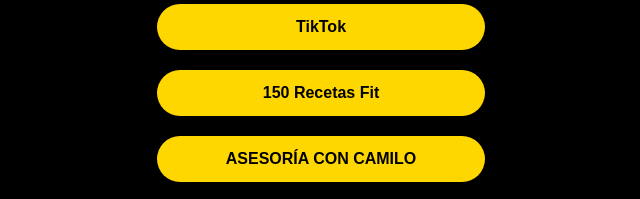
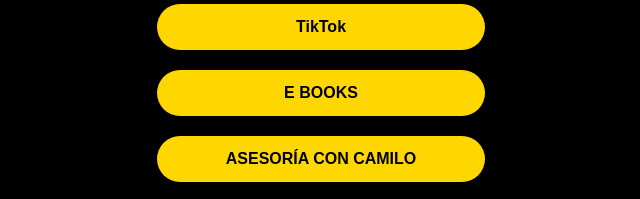
Before and after one commit to publislm/linktree, a plain HTML site: page index.html in a window 1280 px wide. Shown: the part 559-758 px from the top of the page, 319-959 px from the left. Drawn offline with Linux system fonts and the light colour scheme.

Commit message:
Modify links and enhance index.html content
Updated links and added new E BOOKS link.

```diff
--- a/index.html
+++ b/index.html
@@ -48,7 +48,7 @@
   <a href="https://www.facebook.com/bestfitnessnutrition7" class="link" target="_blank" rel="noopener">Facebook</a>
   <a href="https://www.instagram.com/best.fitness.nutrition" class="link" target="_blank" rel="noopener">Instagram</a>
   <a href="https://www.tiktok.com/@bestfitnessnutrition?_t=ZM-908fFxDZQbL&_r=1" class="link" target="_blank" rel="noopener">TikTok</a>
-  <a href="https://pay.hotmart.com/K102153456G?off=dio5t959" class="link" target="_blank" rel="noopener">150 Recetas Fit</a>
+  <a href="https://bestfitnessnutrition7.hotmart.host/link-en-la-bio-004b7080-8cee-4966-b13d-875638a7f967" class="link" target="_blank" rel="noopener">E BOOKS</a>
 
   <!-- Estos dos ahora también con class="link" -->
   <a href="https://wa.me/message/JZXNDVAX7SIQC1" class="link" target="_blank" rel="noopener">ASESORÍA CON CAMILO</a>
```
